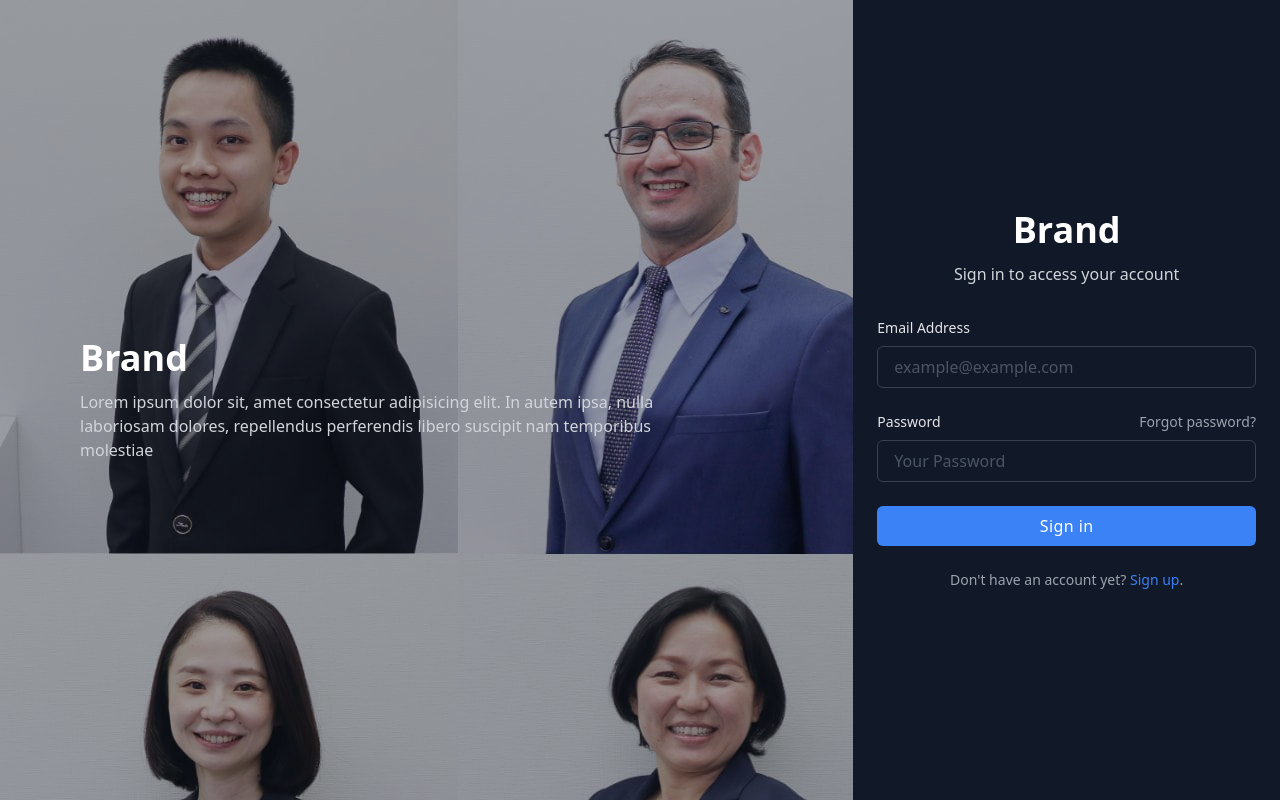
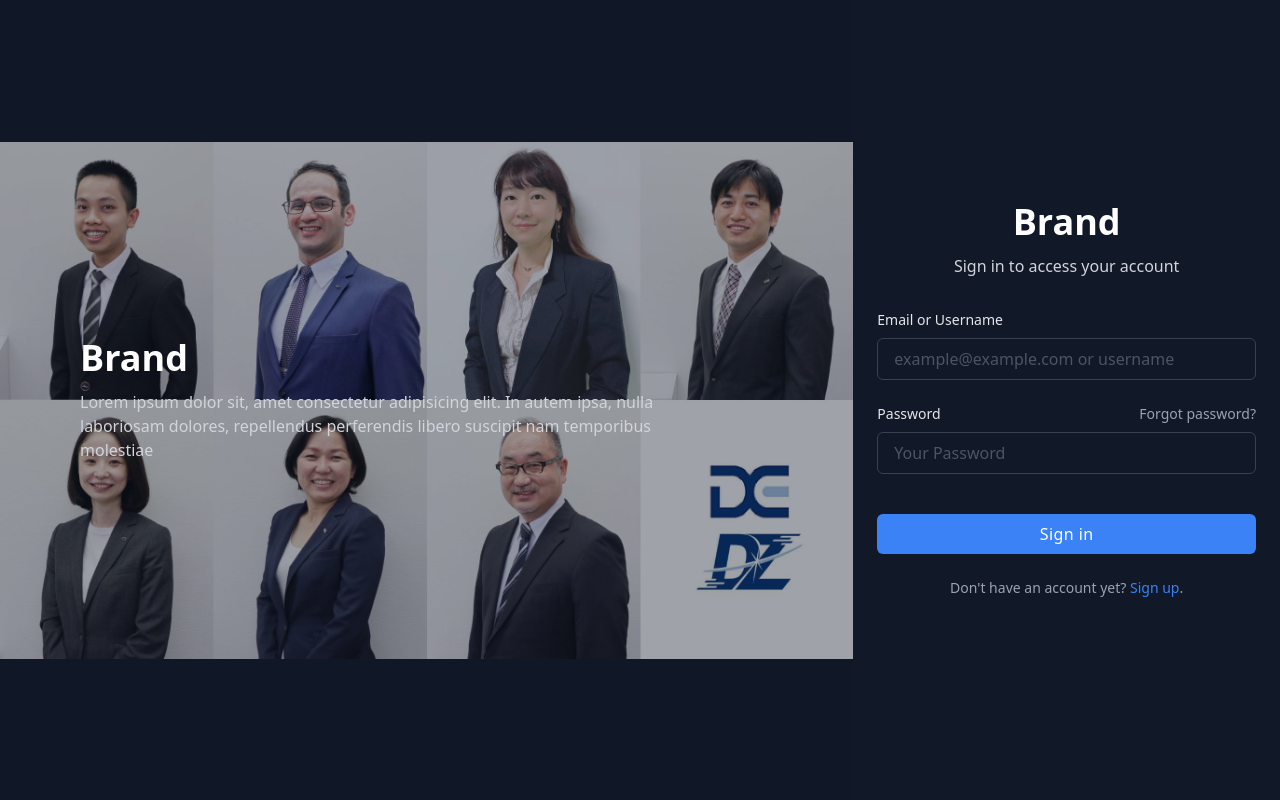
Before and after one commit to Spectrum184/tu-todo-app, a Next.js app: page /login in a window 1280 px wide. Built offline with nearby package versions, Linux system fonts and the light colour scheme; no server answers.

Commit message:
add login

```diff
--- a/components/Layout/Layout.js
+++ b/components/Layout/Layout.js
@@ -1,13 +1,8 @@
 import styles from './Layout.module.css';
 import React from 'react';
 import clsx from 'clsx';
-import { useSession } from 'next-auth/react';
 
 const Layout = ({ showHeader = true, children }) => {
-  const { data } = useSession();
-
-  console.log(data);
-
   return (
     <main className={clsx(styles.mainLayout, 'dark')}>
       {showHeader && <h2>tu ngu si dan</h2>}
--- a/container/LoginContainer/Login.module.css
+++ b/container/LoginContainer/Login.module.css
@@ -8,5 +8,7 @@
 
 .backgroundImage {
   background-image: url('../../public/images/recruit.jpeg');
-  background-size: auto;
+  background-size: contain; /* <------ */
+  background-repeat: no-repeat;
+  background-position: center center;
 }
--- a/container/LoginContainer/LoginContainer.js
+++ b/container/LoginContainer/LoginContainer.js
@@ -1,8 +1,47 @@
 import styles from './Login.module.css';
-import React from 'react';
+import React, { useState } from 'react';
+import { signIn } from 'next-auth/react';
+import { toast } from 'react-toastify';
+import { useRouter } from 'next/router';
 import Layout from '~/components/Layout';
 
 const LoginContainer = () => {
+  const [loginData, setLoginData] = useState({
+    username: '',
+    password: '',
+  });
+  const [error, setError] = useState('');
+  const router = useRouter();
+  const { username, password } = loginData;
+
+  const handleChange = (e) => {
+    const { name, value } = e.target;
+    if (name === 'password') {
+      if (value.length < 4 || value.length > 50) {
+        setError(
+          'Password must be more than 4 character and less than 50 character!'
+        );
+      } else {
+        setError('');
+      }
+    }
+    setLoginData({ ...loginData, [name]: value });
+  };
+
+  const onSubmit = async (e) => {
+    e.preventDefault();
+    if (error) return;
+
+    const res = await signIn('credentials', {
+      redirect: false,
+      username,
+      password,
+    });
+
+    if (res.error) toast.error(res.error);
+    router.push('/');
+  };
+
   return (
     <Layout showHeader={false}>
       <div className={`${styles.wrapper} dark:bg-gray-900`}>
@@ -11,7 +50,6 @@ const LoginContainer = () => {
             <div className='flex items-center h-full px-20 bg-gray-900 bg-opacity-40'>
               <div>
                 <h2 className='text-4xl font-bold text-white'>Brand</h2>
-
                 <p className='max-w-xl mt-3 text-gray-300'>
                   Lorem ipsum dolor sit, amet consectetur adipisicing elit. In
                   autem ipsa, nulla laboriosam dolores, repellendus perferendis
@@ -34,25 +72,27 @@ const LoginContainer = () => {
               </div>
 
               <div className='mt-8'>
-                <form>
+                <form onSubmit={onSubmit}>
                   <div>
                     <label
-                      htmlFor='email'
+                      htmlFor='username'
                       className='block mb-2 text-sm text-gray-600 dark:text-gray-200'
                     >
-                      Email Address
+                      Email or Username
                     </label>
                     <input
-                      type='email'
-                      name='email'
-                      id='email'
-                      placeholder='example@example.com'
+                      value={username}
+                      onChange={handleChange}
+                      type='text'
+                      name='username'
+                      id='username'
+                      placeholder='example@example.com or username'
                       className='block w-full px-4 py-2 mt-2 text-gray-700 placeholder-gray-400 bg-white border border-gray-200 rounded-md dark:placeholder-gray-600 dark:bg-gray-900 dark:text-gray-300 dark:border-gray-700 focus:border-blue-400 dark:focus:border-blue-400 focus:ring-blue-400 focus:outline-none focus:ring focus:ring-opacity-40'
                       autoComplete='username'
                     />
                   </div>
 
-                  <div className='mt-6'>
+                  <div className='mt-6 mb-10 relative'>
                     <div className='flex justify-between mb-2'>
                       <label
                         htmlFor='password'
@@ -67,8 +107,9 @@ const LoginContainer = () => {
                         Forgot password?
                       </a>
                     </div>
-
                     <input
+                      value={password}
+                      onChange={handleChange}
                       type='password'
                       name='password'
                       id='password'
@@ -76,10 +117,18 @@ const LoginContainer = () => {
                       className='block w-full px-4 py-2 mt-2 text-gray-700 placeholder-gray-400 bg-white border border-gray-200 rounded-md dark:placeholder-gray-600 dark:bg-gray-900 dark:text-gray-300 dark:border-gray-700 focus:border-blue-400 dark:focus:border-blue-400 focus:ring-blue-400 focus:outline-none focus:ring focus:ring-opacity-40'
                       autoComplete='current-password'
                     />
+                    {error && (
+                      <small className='text-red-500 italic absolute'>
+                        {error}
+                      </small>
+                    )}
                   </div>
 
                   <div className='mt-6'>
-                    <button className='w-full px-4 py-2 tracking-wide text-white transition-colors duration-200 transform bg-blue-500 rounded-md hover:bg-blue-400 focus:outline-none focus:bg-blue-400 focus:ring focus:ring-blue-300 focus:ring-opacity-50'>
+                    <button
+                      type='submit'
+                      className='w-full px-4 py-2 tracking-wide text-white transition-colors duration-200 transform bg-blue-500 rounded-md active:bg-blue-300'
+                    >
                       Sign in
                     </button>
                   </div>
--- a/pages/api/auth/[...nextauth].js
+++ b/pages/api/auth/[...nextauth].js
@@ -19,7 +19,11 @@ export default NextAuth({
     CredentialsProvider({
       name: 'credentials',
       async authorize(credentials, req) {
-        await authController.authorize(credentials, req);
+        const res = await authController.authorize(credentials, req);
+
+        if (res?.error) throw Error(res.error);
+
+        return res;
       },
     }),
   ],
```
Also changed, not shown: 2 other files (tests, documents, lock files or other folders).
